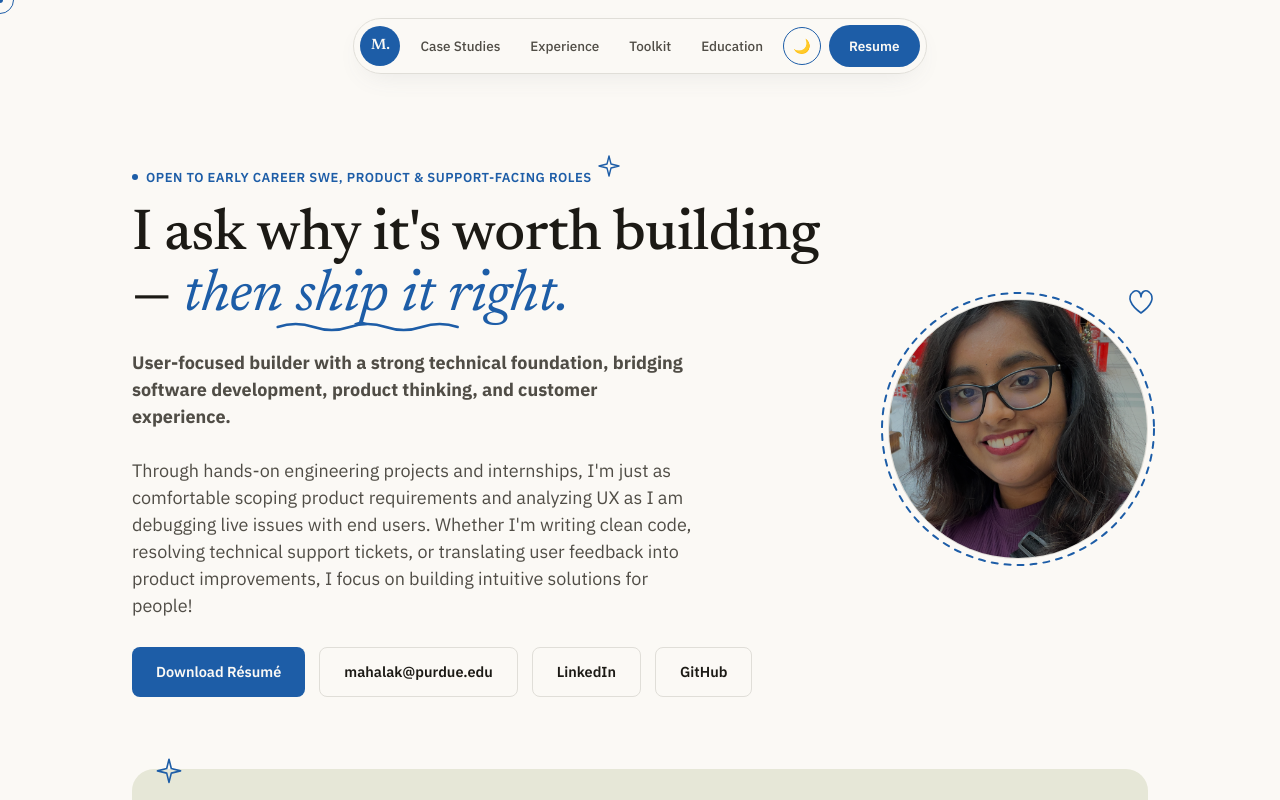
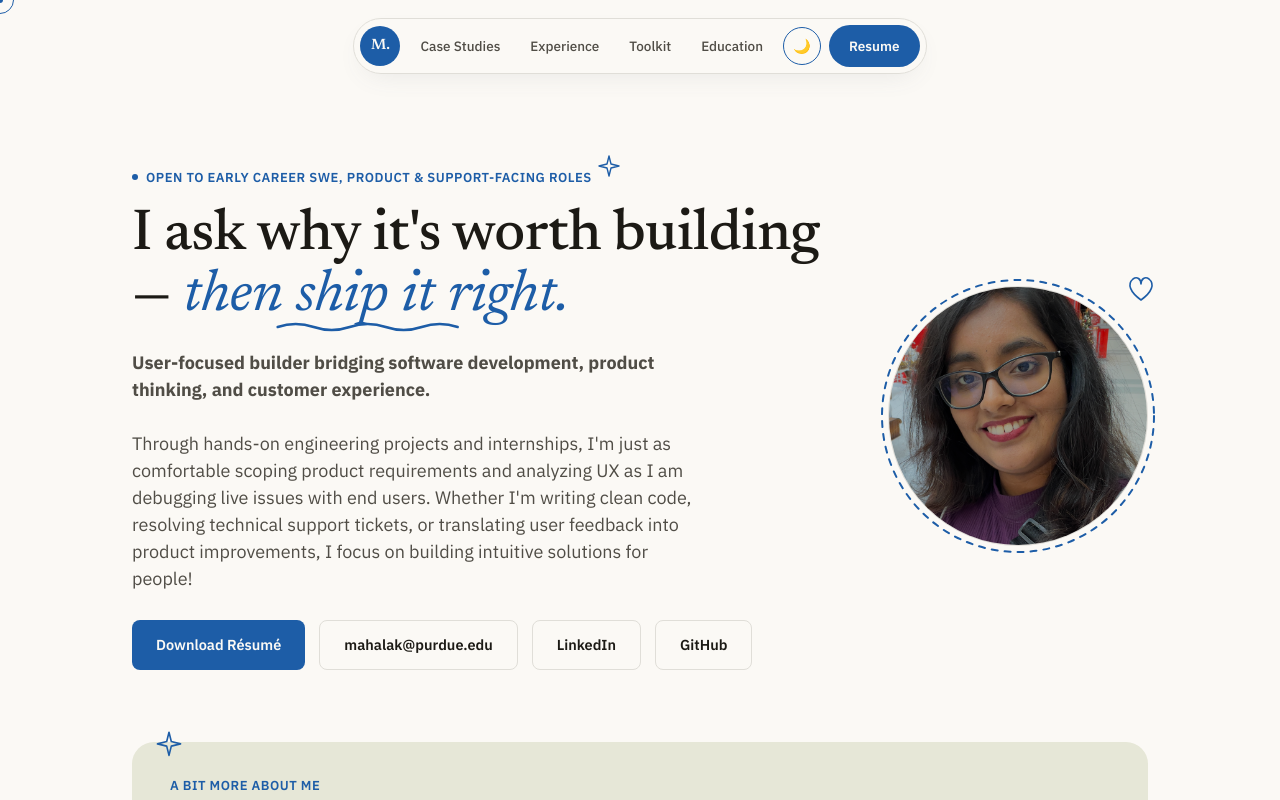
Before and after one commit to MahalakshmiPFW/Portfolio, a React (Vite) app: page / in a window 1280 px wide. Shown: the top 800 px of the page. Built offline with nearby package versions, Linux system fonts and the light colour scheme.

Commit message:
update hero

```diff
--- a/src/components/Hero.tsx
+++ b/src/components/Hero.tsx
@@ -38,7 +38,7 @@ const Hero: React.FC = () => {
           </h1>
 
           <p style={{ fontSize: 18, color: 'var(--pm-ink-soft)', maxWidth: 560, margin: '0 0 28px' }}>
-            <strong>User-focused builder with a strong technical foundation, bridging software development, product thinking, and customer experience.</strong>
+            <strong>User-focused builder bridging software development, product thinking, and customer experience.</strong>
             <br /><br />
             Through hands-on engineering projects and internships, I'm just as comfortable scoping product requirements and analyzing UX as I am debugging live issues with end users. Whether I'm writing clean code, resolving technical support tickets, or translating user feedback into product improvements, I focus on building intuitive solutions for people!
           </p>
```
